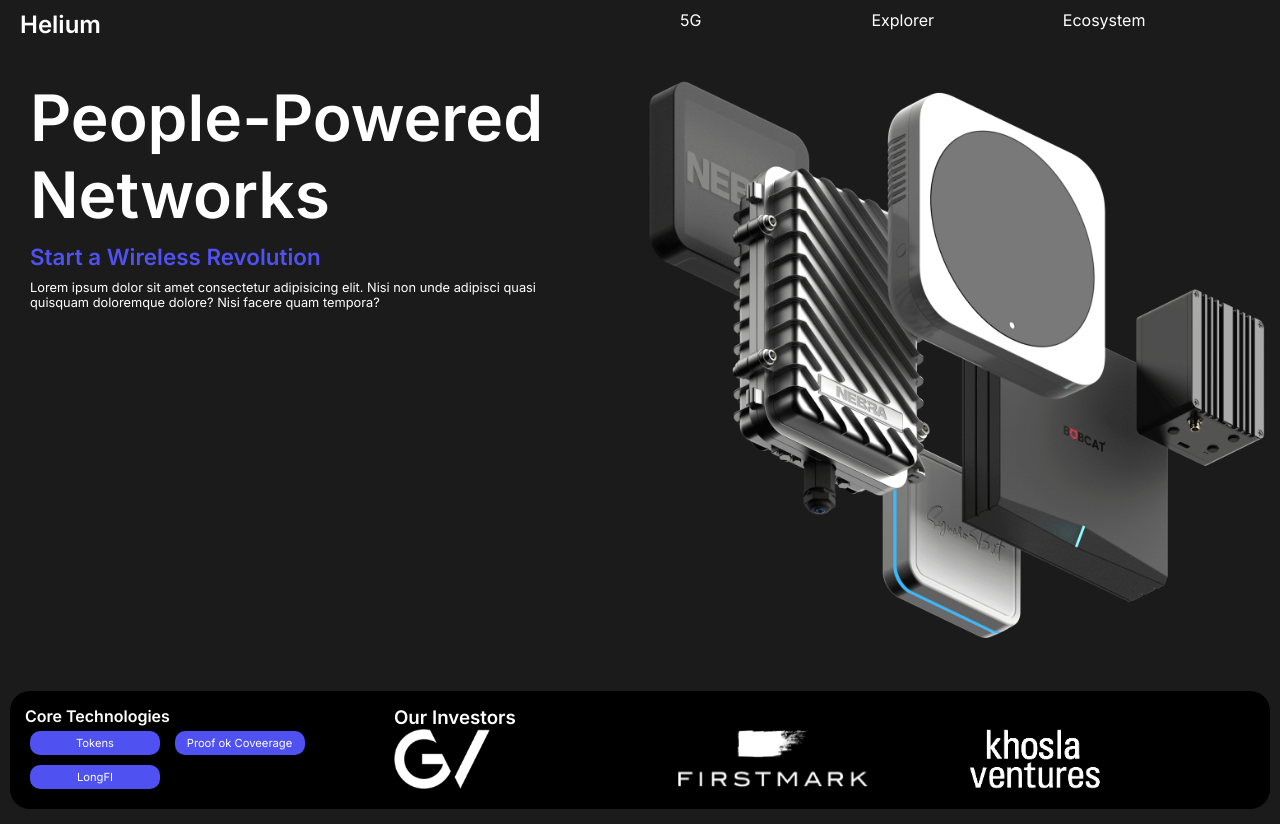
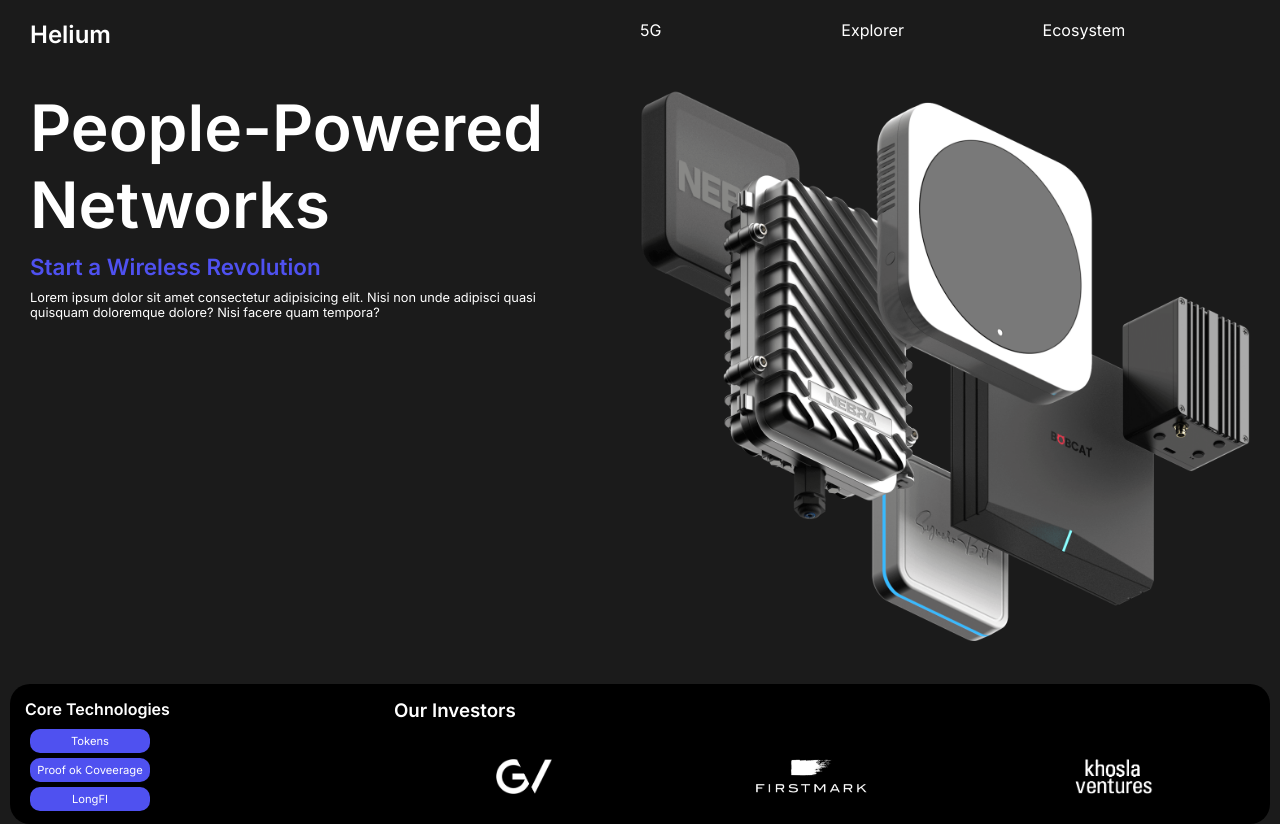
Before and after one commit to hadiascripte/Projet-Helium-HTML-CSS, a plain HTML site: page From Scratch YOUTUBE/HTML/Travaux pratiques/[TP 2] Intégrer une maquette simple/index.html in a window 1280 px wide. Drawn offline with Linux system fonts and the light colour scheme.

Commit message:
CSS Projet 1 terminé

```diff
--- a/From Scratch YOUTUBE/CSS/Partie 2/Projet/style.css
+++ b/From Scratch YOUTUBE/CSS/Partie 2/Projet/style.css
@@ -1,7 +1,7 @@
 @import url("https://fonts.googleapis.com/css2?family=Inter:ital,opsz,wght@0,14..32,100..600;1,14..32,100..900&display=swap");
 * {
     margin: 0;
-    padding: 5;
+    padding: 0;
     box-sizing: border-box;
     font-family: "inter";
 }
@@ -17,7 +17,7 @@ body {
 nav {
     display: grid;
     grid-template-columns: 50% 50%;
-    padding: 10px 20px;
+    padding: 20px 30px;
 }
 nav ul {
     display: grid;
@@ -27,7 +27,7 @@ nav ul {
 header {
     display: grid;
     grid-template-columns: 50% 50%;
-    padding: 30px 15px 30px 30px;
+    padding: 20px 30px;
     width: 100%;
 }
 
@@ -51,19 +51,23 @@ p {
     width: 100%;
 }
 .info {
-    display: grid;
-    grid-template-columns: 30% 70%;
+    display: flex;
     background: black;
     border-radius: 20px;
-    /* height: auto; */
     padding: 15px;
     margin: 10px;
+    height: 140px;
 }
-
+.infos-left {
+    width: 30%;
+    height: auto;
+}
 .infos-left h3 {
     font-size: 1rem;
+    padding-bottom: 5px;
 }
 .btn-container button {
+    display: block;
     background: rgb(79, 81, 240);
     border: none;
     margin: 5px;
@@ -72,19 +76,19 @@ p {
     color: white;
     font-size: 0.7rem;
     width: 100%;
-    max-width:130px ;
-
+    max-width: 120px;
 }
-
-.investors {
-    display: grid;
-    align-items: center;
-
+.infos-right {
+    display: flex;
+    flex-direction: column; /* Permet de placer h3 au-dessus des images */
+    justify-content: space-between; /* Aligne les enfants verticalement dans .infos-right */
+    width: 70%;
 }
 .img-container {
-    display: grid;
-    grid-template-columns: 33% 33% 33%;
+    display: flex;
+    justify-content: space-around;
 }
-.img-container img{
-    height: 60px;
+.img-container img {
+    height: 35px;
+    margin-bottom: 15px;
 }
--- a/From Scratch YOUTUBE/HTML/Travaux pratiques/[TP 2] Intégrer une maquette simple/index.html
+++ b/From Scratch YOUTUBE/HTML/Travaux pratiques/[TP 2] Intégrer une maquette simple/index.html
@@ -48,7 +48,7 @@
             </div>
             <div class="infos-right">
                 <h3>Our Investors</h3>
-                <div class="Investors">
+                <div class="investors">
                     <div class="img-container">
                         <img
                             src="../[TP 2] Intégrer une maquette simple/img/investlogo2blue.png"
@@ -60,7 +60,7 @@
                         />
                         <img
                             src="../[TP 2] Intégrer une maquette simple/img/investlogo4blue.png"
-                            alt="investo3"
+                            alt="investor3"
                         />
                     </div>
                 </div>
```
